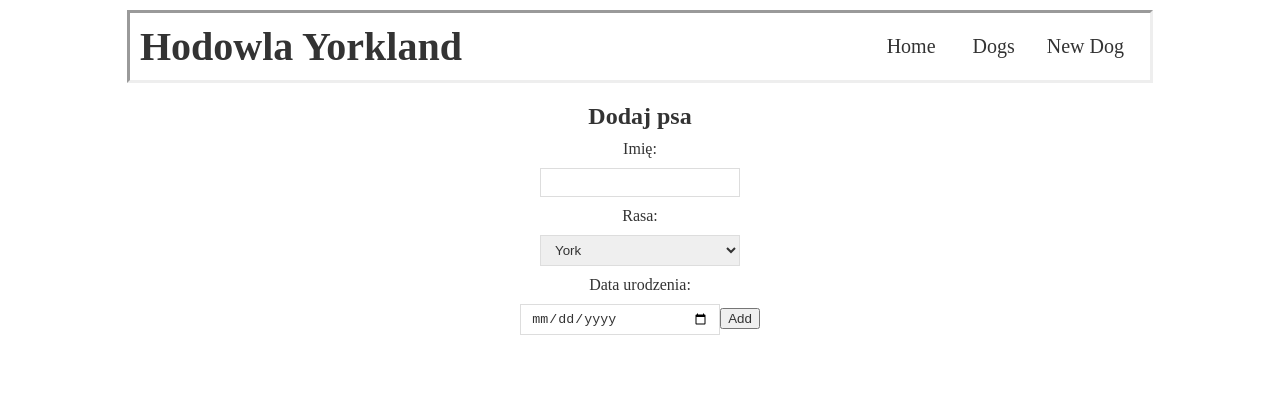
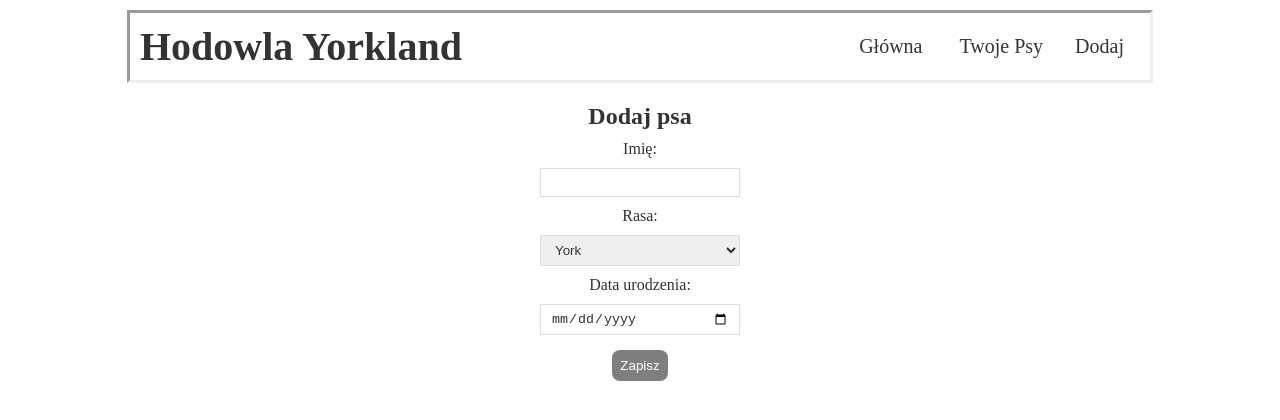
Before and after one commit to DanielPL56/spa-mini-psa, a React (Create React App) app: page /newDog in a window 1280 px wide. Shown: the top 420 px of the page. Built offline with nearby package versions, Linux system fonts and the light colour scheme.

Commit message:
small fixes

```diff
--- a/src/App.js
+++ b/src/App.js
@@ -3,6 +3,7 @@ import Home from './Components/Home';
 import ListOfDogs from './Components/ListOfDogs';
 import DogDetail from './Components/DogDetail';
 import NewDog from './Components/NewDog';
+import EditDog from './Components/EditDog';
 import { BrowserRouter as Router, Route, Routes } from 'react-router-dom';
 
 
@@ -17,6 +18,7 @@ function App() {
                 <Route path="/dogs" element={ <ListOfDogs />}/>
                 <Route path="/dog-detail/:dogId" element={ <DogDetail />} />
                 <Route path="/newDog" element={ <NewDog />} />
+                <Route path="editDog" element={ <EditDog />} />
           </Routes>
         </div>
       </Router>
--- a/src/Components/DogDetail.js
+++ b/src/Components/DogDetail.js
@@ -1,7 +1,5 @@
-import { useEffect } from 'react';
 import { useParams, useNavigate } from 'react-router-dom';
 import useFetch  from '../Functions/useFetch';
-import Dog from '../Model/Dog';
 
 const DogDetail = () => {
 
@@ -10,30 +8,30 @@ const DogDetail = () => {
     const url = `https://localhost:7253/api/Dog/${ dogId }`
     const { data: dog, isLoading, error } = useFetch(url);
 
-    useEffect(() => {
-        if(dog !== null) {
-            const dogModel = new Dog(dog.name, dog.breed);
-            console.log(dogModel);
-        }
-    }, [dog])
-
-    const handleClick = () => {
+    const handleDeleteClick = () => {
         fetch(url, { method: "DELETE" })
         .then(() => {
-            navigate("/dogs")
+            navigate("/dogs");
         })
+    }
+
+    const handleEditClick = () => {
+        navigate("/editDog", { state: { message: "message from dogDetail"}})
     }
 
     return(
         <div className="dogDetail">
-            Hello from dogdetail
+            Hello from dog detail
             { dog && <div>
             <p>Dog id: { dog.id }</p>
             <p>Dog breed: { dog.breed }</p>
             </div> }
-            { isLoading && <div>Loading...</div> }
+            { isLoading && <div>Wczytywanie...</div> }
             { error && <div>{ error }</div> }
-            <button onClick={ handleClick }>Delete</button>
+            <div className="dogDetailButton">
+                <button onClick={ handleEditClick }>Edytuj</button>
+                <button onClick={ handleDeleteClick }>Usuń</button>
+                </div>
         </div>
     );
 }
--- /dev/null
+++ b/src/Components/EditDog.js
@@ -0,0 +1,9 @@
+const EditDog = () => {
+    return (
+        <div className="editDog">
+
+        </div>
+    );
+}
+
+export default EditDog;
--- a/src/Components/ListOfDogs.js
+++ b/src/Components/ListOfDogs.js
@@ -19,7 +19,7 @@ const ListOfDogs = () => {
                 </ul>
                </div>
             ))}
-            { isLoading && <div>Loading</div> }
+            { isLoading && <div>Wczytywanie</div> }
             { error && <div>{ error }</div> }
 
         </div>
--- a/src/Components/Navbar.js
+++ b/src/Components/Navbar.js
@@ -5,9 +5,9 @@ const Navbar = () => {
         <div className="navbar">
             <h2>Hodowla Yorkland</h2>
             <div className="links">
-                <Link to="/"> Home </Link>
-                <Link to="/Dogs">Dogs</Link>
-                <Link to="/NewDog">New Dog</Link>
+                <Link to="/"> Główna </Link>
+                <Link to="/Dogs">Twoje Psy</Link>
+                <Link to="/NewDog">Dodaj</Link>
             </div>
         </div>
     );
--- a/src/Components/NewDog.js
+++ b/src/Components/NewDog.js
@@ -1,11 +1,11 @@
 import { useState } from "react";
-import { Navigate, useNavigate } from "react-router-dom";
+import { useNavigate } from "react-router-dom";
 import Dog from "../Model/Dog";
 
 const NewDog = () => {
 
     const [ name, setName ] = useState("");
-    const [ breed, setBreed ] = useState("");
+    const [ breed, setBreed ] = useState("York");
     const [ dateOfBirth, setDateOfBirth ] = useState("");
     const [ isLoading, setIsLoading ] = useState(false);
     const [ error, setError ] = useState(null);
@@ -25,10 +25,7 @@ const NewDog = () => {
         }).then(() => {
             setIsLoading(false);
             navigate("/dogs");
-            console.log(JSON.stringify(dog));
         })
-
-        console.log(dog);
     }
 
     const handleOnChange = (e) => {
@@ -68,10 +65,11 @@ const NewDog = () => {
                 <label>Data urodzenia: </label>
                 <input id="dateInput" type="date" required value={ dateOfBirth } onChange={ handleOnChange }/>
 
-                <button>Add</button>
+                <div><button>Zapisz</button></div>
             </form>
 
             { error && <h2>{ error }</h2>}
+            { isLoading && <h2>Wczytywanie...</h2>}
 
         </div>
     );
--- a/src/index.css
+++ b/src/index.css
@@ -2,6 +2,8 @@
   margin: 0px;
   color: #333;
 }
+
+
 
 .content {
   max-width: 1000px;
@@ -47,11 +49,32 @@
   text-decoration: none;
 }
 
+.dogDetail {
+  text-align: center;
+  padding: 10px;
+  margin: 10px;
+  border: solid 1px;
+}
+.dogDetailButton {
+  text-align: right;
+}
+.dogDetail button, .newDog button {
+  background: rgb(0, 0, 0, 0.5);
+  color: #fff;
+  border: 0;
+  padding: 8px;
+  margin: 5px;
+  border-radius: 8px;
+  cursor: pointer;
+}
+.dogDetail button:hover, .newDog button:hover {
+  background-color: rgb(255, 0, 0);
+}
+
 .newDog {
   max-width: 1000px;
   margin: 0px;
   text-align: center;
-  display: grid;
 }
 .newDog h2 {
   margin-bottom: 10px;
@@ -67,6 +90,3 @@
   border: 1px solid #ddd;
   box-sizing: border-box;
 }
-.newDog button {
-
-}
```
